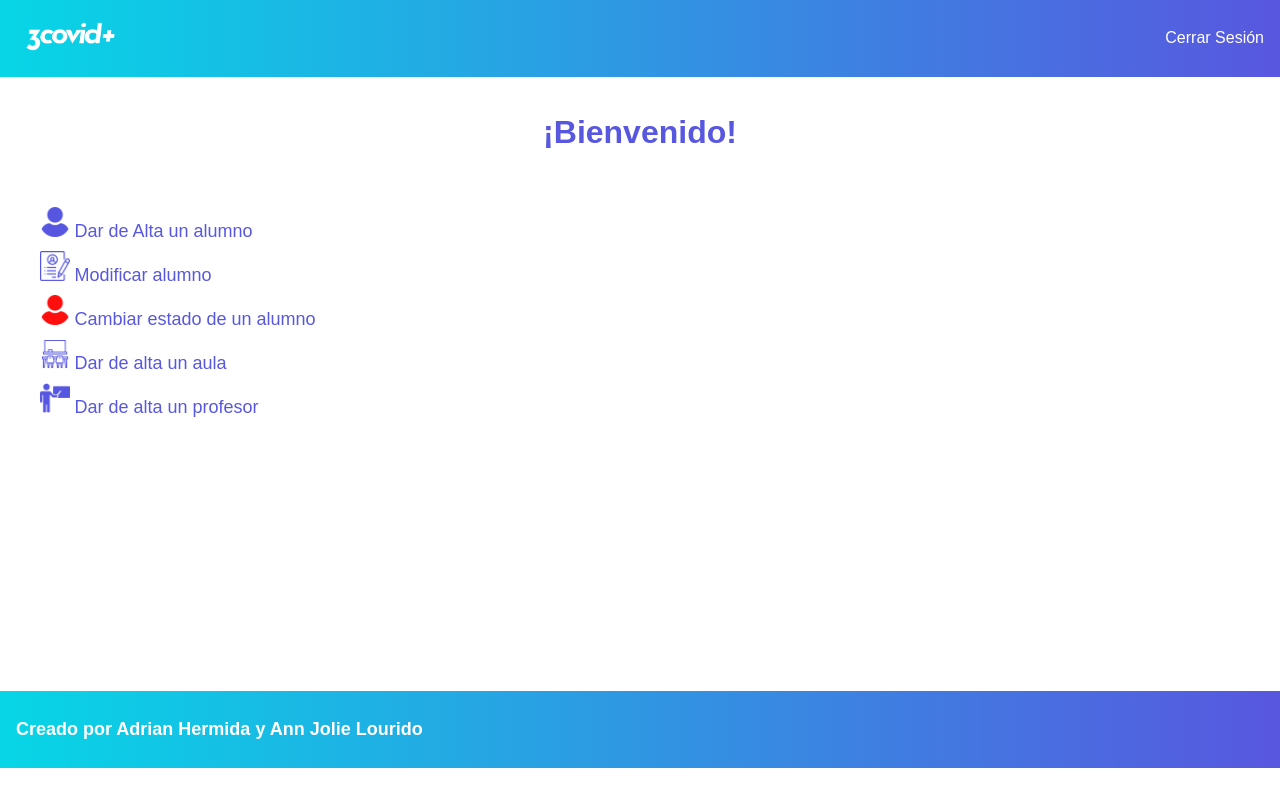
After one commit to adrihermi/3covidplus, a PHP site: page /usuario.html in a window 1280 px wide. The commit adds this page. Run offline with PHP 8.4, Linux system fonts and the light colour scheme.

Commit message:
creacion de pagina usuario y usuario.js

```diff
--- a/estilos/estilos.css
+++ b/estilos/estilos.css
@@ -43,8 +43,6 @@ a {
     a:visited {
         color: white;
     }
-
-
     /******************************************* MAIN *************************************************/
 
     .container>main {
@@ -57,8 +55,6 @@ a:visited {
     .banner-img {
         width: 90vw;
     }
-
-
     /***************************************** FOOTER ************************************************/
 
     .container>footer {
@@ -74,8 +70,6 @@ a:visited {
     .container>footer>p {
         margin: 0 1rem;
     }
-
-
     /***************************************** INICIO DE SESION ************************************************/
 
     .login {
@@ -131,8 +125,48 @@ a:visited {
     .login .btn:hover {
         opacity: 0.7;
     }
+    /***************************************** USUARIO ************************************************/
 
+    .acciones nav {
+        margin-top: 5vh;
+        display: grid;
+        grid-template-columns: 1.5fr 1fr 1fr 1fr;
+        gap: 0px 54px;
+        grid-template-areas: "menu_usuario bienvenido bienvenido bienvenido" "menu_usuario bienvenido bienvenido bienvenido" "menu_usuario bienvenido bienvenido bienvenido";
+    }
 
+    .menu_usuario {
+        grid-area: menu_usuario;
+    }
+
+    .bienvenido {
+        grid-area: bienvenido;
+        font-size: xx-large;
+    }
+
+    .acciones a {
+        color: #5857df;
+        font-size: large;
+        text-decoration: none;
+        line-height: 5vh;
+    }
+
+    .menu_usuario ul li {
+        list-style: none;
+        text-align: left;
+    }
+
+    .menu_usuario ul li:hover a,
+    .menu_usuario ul li:hover img {
+        color: #07d6e6;
+        font-size: x-large;
+        text-decoration: none;
+        transition-duration: .4s;
+    }
+
+    .menu_usuario ul li:hover img {
+        height: 4vh;
+    }
     /*@media screen and (max-width: 590px) {
 .container {
 grid-template-rows: 10% 1em auto 1em 10%;
--- /dev/null
+++ b/js/usuario.js
@@ -0,0 +1,7 @@
+$(function() {
+    $(".alta_alumno").hide();
+    $("#alta_alumno").click(function() {
+        $(".alta_alumno").show();
+    });
+
+})
--- /dev/null
+++ b/usuario.html
@@ -0,0 +1,57 @@
+<!DOCTYPE html>
+<html lang="es">
+
+<head>
+    <title>3Covid+</title>
+    <meta charset="utf-8" />
+    <meta name="description" content="pagina inicial">
+    <link rel="stylesheet" href="estilos/estilos.css" />
+    <link rel="shortcut icon" href="estilos/img/logo.png" />
+    <script src="js/jquery.min.js"></script>
+    <script src="/js/usuario.js"></script>
+    <meta name="viewport" content="width=device-width, initial-scale=1.0">
+</head>
+
+<body>
+    <div class="container">
+        <header id="logo_nombre">
+            <div class="uno">
+                <img src="estilos/img/logo_fondo_transparente.png" alt="3Covid+">
+            </div>
+            <nav>
+                <div class="dos">
+                    <a href="index.html" class="navLink">Cerrar Sesión</a>
+                </div>
+            </nav>
+        </header>
+        <main>
+            <h1 class="bienvenido">¡Bienvenido!</h1>
+            <section class="acciones">
+                <nav class="menu_usuario">
+                    <ul>
+                        <li><img src="estilos/img/usuario2.png" alt="imagen de usuario" height="30px">
+                            <a href="#" id="alta_alumno">Dar de Alta un alumno</a><br></li>
+                        <li><img src="estilos/img/resume.png" alt="imagen de usuario" height="30px">
+                            <a href="">Modificar alumno</a><br></li>
+                        <li><img src="estilos/img/userCovid.png" alt="imagen de usuario" height="30px">
+                            <a href="">Cambiar estado de un alumno</a><br></li>
+                        <li><img src="estilos/img/classroom.png" alt="imagen de usuario" height="30px">
+                            <a href="">Dar de alta un aula</a><br></li>
+                        <li><img src="estilos/img/teacher.png" alt="imagen de usuario" height="30px">
+                            <a href="">Dar de alta un profesor</a><br></li>
+                    </ul>
+                </nav>
+            </section>
+            <section class="alta_alumno">
+                <p>asdhajdh</p>
+            </section>
+        </main>
+        <footer>
+            <p>
+                Creado por Adrian Hermida y Ann Jolie Lourido
+            </p>
+        </footer>
+    </div>
+</body>
+
+</html>
```
Also changed, not shown: estilos/img/classroom.png (added), estilos/img/resume.png (added), estilos/img/teacher.png (added), estilos/img/userCovid.png (added), estilos/img/usuario.png (added), estilos/img/usuario2.png (added). Lines whose indentation alone changed are shown as unchanged.
